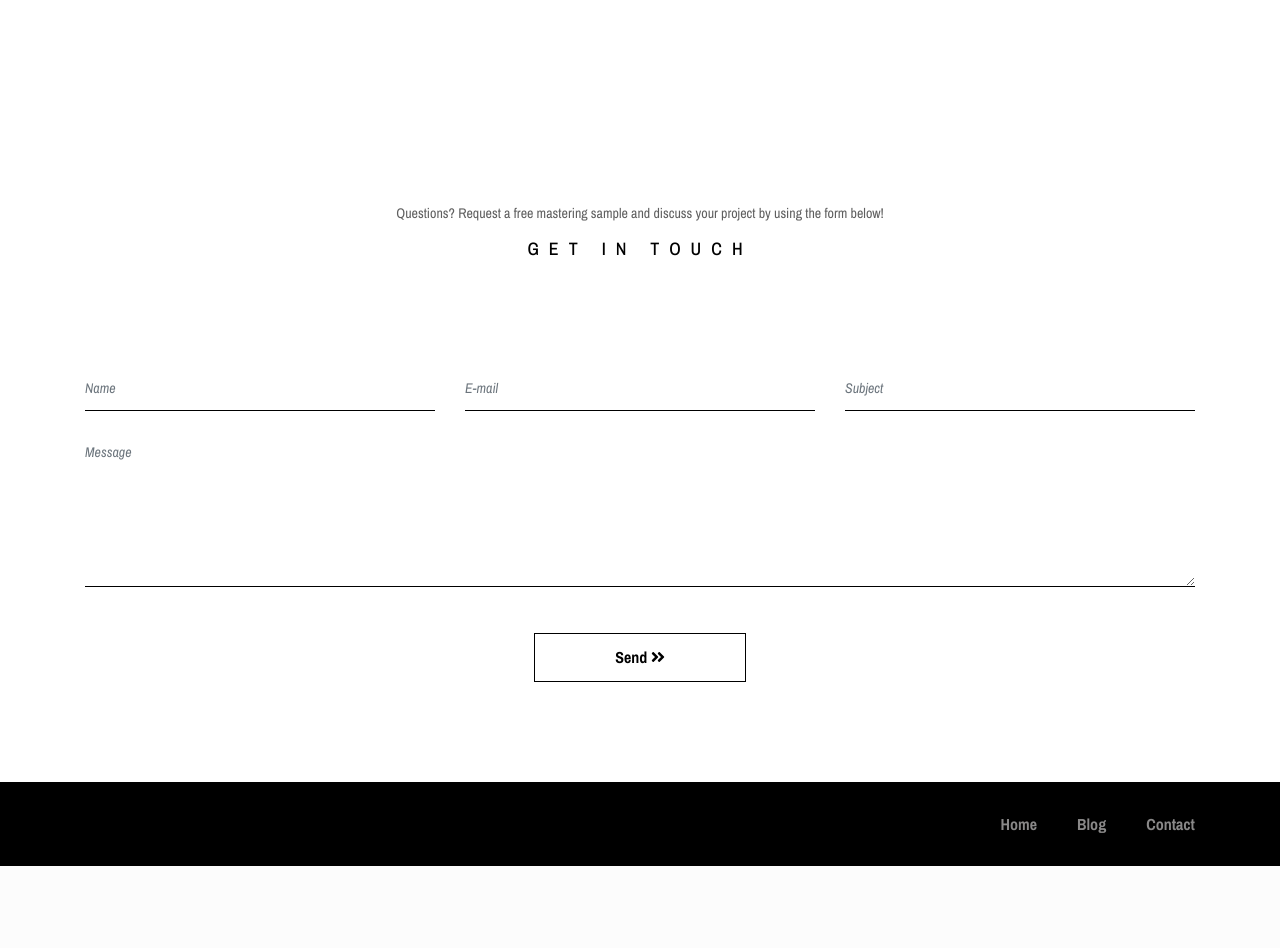
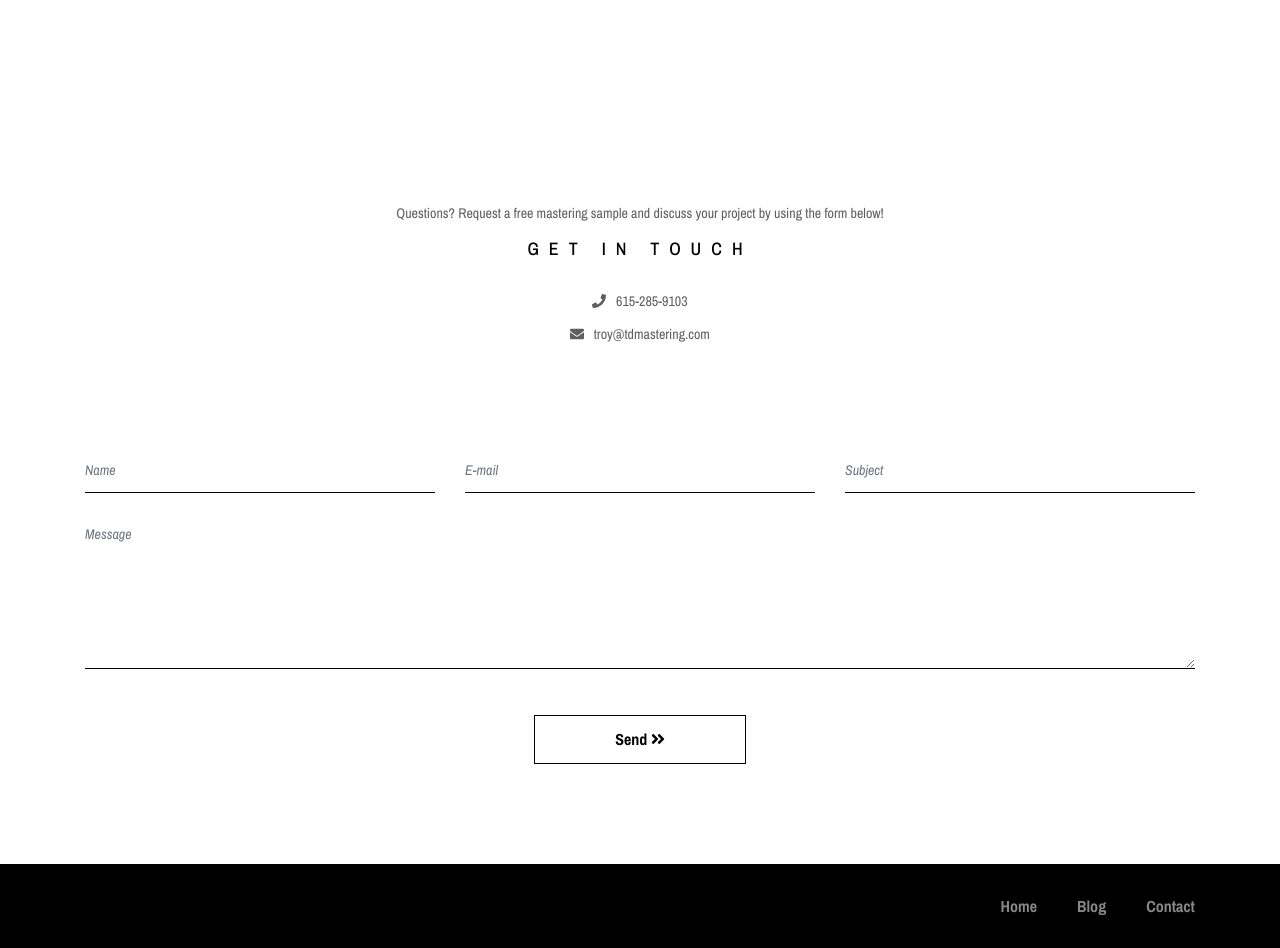
Before and after one commit to sflocascio/troywebsite, a Django app: page /contact/ in a window 1280 px wide. Shown: the part 1427-2375 px from the top of the page. Before the commit the page ends 2293 px from the top, so only its background shows below. Run offline with Django 3.2, Linux system fonts and the light colour scheme; some libraries are stand-ins or nearby versions; some web fonts are replaced.

Commit message:
hot fix add contact nav

```diff
--- a/core/templates/base.html
+++ b/core/templates/base.html
@@ -171,7 +171,14 @@
                     <div class="section-heading wow fadeInUp" data-wow-delay="100ms">
                         <p> Questions? Request a free mastering sample and discuss your project by using the form below!</p>
                         <h2>Get In Touch</h2>
+                        <br>
+                        <span>
+                            <p> <i class="fas fa-phone"></i>  &nbsp; 615-285-9103 </p>
+                            <p> <i class="fas fa-envelope"></i> &nbsp; troy@tdmastering.com </p>
+                        </span>
                     </div>
+
+
                 </div>
             </div>
 
@@ -234,9 +241,9 @@
                     <div class="footer-nav">
                         <ul>
 
-                            <li><a href="#">Home</a></li>
-                            <li><a href="#">Blog</a></li>
-                            <li><a href="#">Contact</a></li>
+                            <li><a href="{% url 'home' %}">Home</a></li>
+                            <li><a href="{% url 'blog' %}">Blog</a></li>
+                            <li><a class="#" href="#module"  id="loginBtn">Contact</a></li>
                         </ul>
                     </div>
                 </div>
```
Also changed, not shown: core/templates/blog.html (+4 -4 lines).
